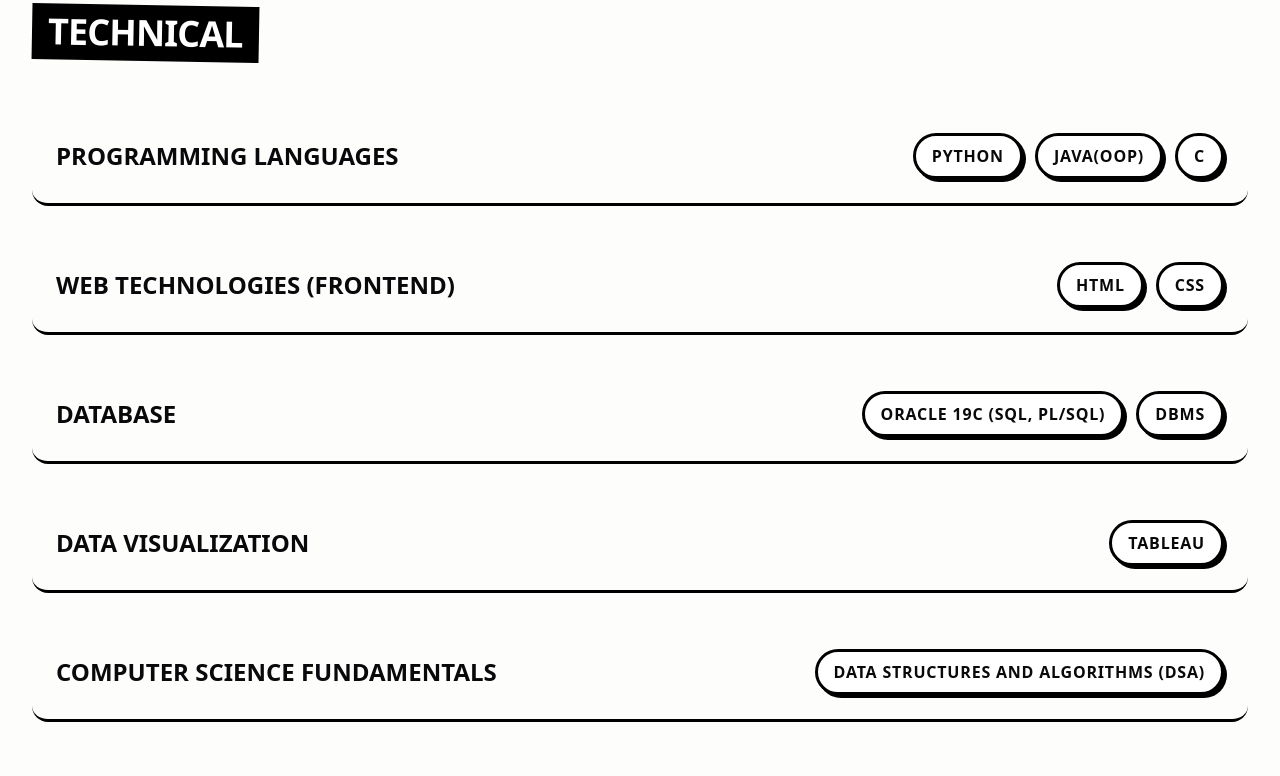
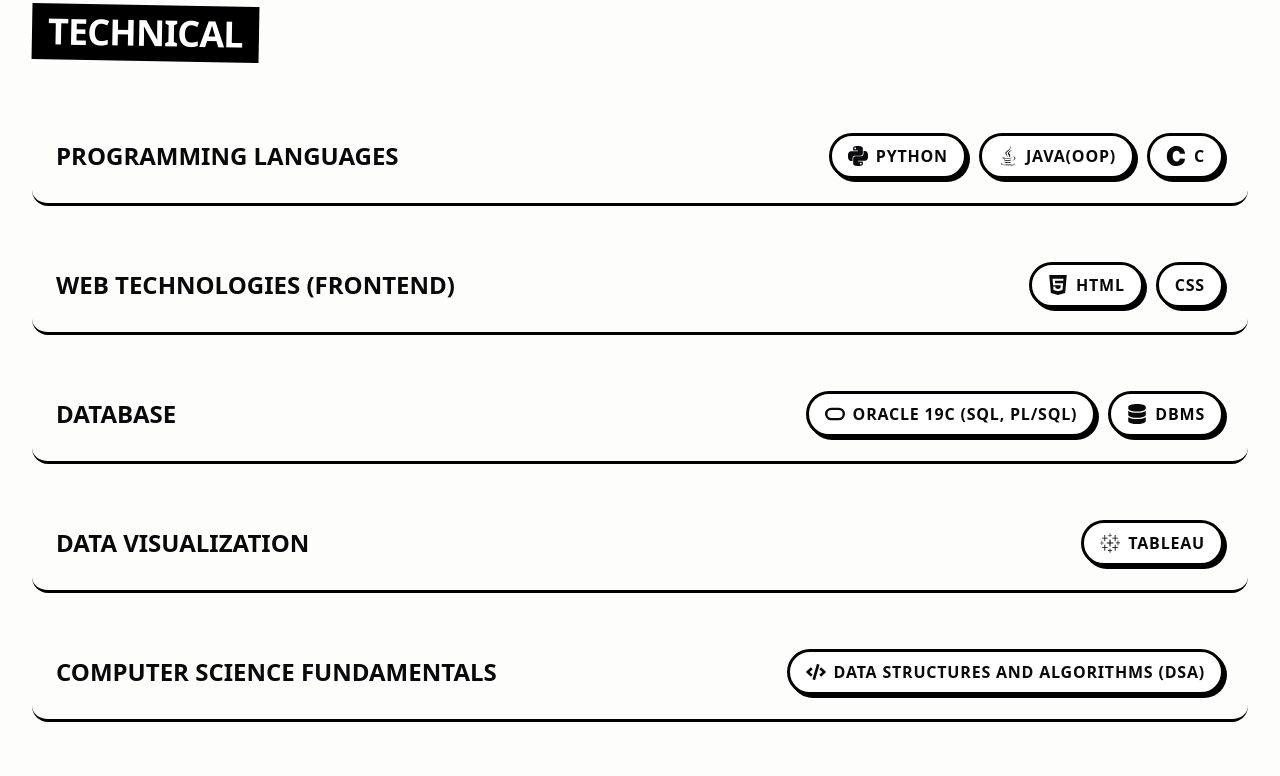
Before and after one commit to shankumar7/sportfolio, a Next.js app: page / in a window 1280 px wide. Shown: the part 2100-2876 px from the top of the page. Built offline with nearby package versions, Linux system fonts and the light colour scheme.

Commit message:
feat: integrate react-icons and update Skills component to display technology icons

```diff
--- a/package.json
+++ b/package.json
@@ -13,7 +13,8 @@
     "lucide-react": "^1.17.0",
     "next": "16.2.9",
     "react": "19.2.4",
-    "react-dom": "19.2.4"
+    "react-dom": "19.2.4",
+    "react-icons": "^5.6.0"
   },
   "devDependencies": {
     "@tailwindcss/postcss": "^4",
--- a/src/components/Skills.tsx
+++ b/src/components/Skills.tsx
@@ -1,14 +1,38 @@
 "use client";
 
 import { motion } from "framer-motion";
+import { SiPython, SiC, SiHtml5, SiCss, SiOracle, SiTableau, SiUbuntu } from "react-icons/si";
+import { FaJava, FaDatabase, FaCode } from "react-icons/fa";
 
 const technicalSkills = [
-  { category: "Programming Languages", skills: ["Python", "Java(OOP)", "C"] },
-  { category: "Web Technologies (Frontend)", skills: ["HTML", "CSS"] },
-  { category: "Database", skills: ["Oracle 19c (SQL, PL/SQL)", "DBMS"] },
-  { category: "Data Visualization", skills: ["Tableau"] },
-  { category: "Computer Science Fundamentals", skills: ["Data Structures and Algorithms (DSA)"] },
-  { category: "Operating Systems", skills: ["Ubuntu (Linux)"] },
+  { category: "Programming Languages", skills: [
+      { name: "Python", icon: SiPython },
+      { name: "Java(OOP)", icon: FaJava },
+      { name: "C", icon: SiC }
+    ]
+  },
+  { category: "Web Technologies (Frontend)", skills: [
+      { name: "HTML", icon: SiHtml5 },
+      { name: "CSS", icon: SiCss }
+    ]
+  },
+  { category: "Database", skills: [
+      { name: "Oracle 19c (SQL, PL/SQL)", icon: SiOracle },
+      { name: "DBMS", icon: FaDatabase }
+    ]
+  },
+  { category: "Data Visualization", skills: [
+      { name: "Tableau", icon: SiTableau }
+    ]
+  },
+  { category: "Computer Science Fundamentals", skills: [
+      { name: "Data Structures and Algorithms (DSA)", icon: FaCode }
+    ]
+  },
+  { category: "Operating Systems", skills: [
+      { name: "Ubuntu (Linux)", icon: SiUbuntu }
+    ]
+  },
 ];
 
 const softSkills = [
@@ -47,18 +71,22 @@
                 whileInView={{ opacity: 1, x: 0 }}
                 viewport={{ once: true, margin: "-50px" }}
                 transition={{ duration: 0.5, delay: index * 0.1 }}
-                className="flex flex-col md:flex-row md:items-center justify-between border-b-[3px] border-black pb-6 gap-4 hover:bg-[#fbbf24] transition-colors p-4 md:p-6 rounded-2xl"
+                className="flex flex-col md:flex-row md:items-center justify-between border-b-[3px] border-black pb-6 gap-4 hover:bg-[#fbbf24] transition-colors p-4 md:p-6 rounded-2xl group"
               >
                 <h4 className="font-black text-xl md:text-2xl uppercase w-full md:w-1/2">{tech.category}</h4>
                 <div className="flex flex-wrap gap-3 w-full md:w-1/2 md:justify-end">
-                  {tech.skills.map((skill, i) => (
-                    <span
-                      key={i}
-                      className="px-4 py-2 text-sm md:text-base font-bold rounded-full border-[3px] border-black uppercase tracking-wider bg-white shadow-[3px_3px_0px_0px_rgba(0,0,0,1)]"
-                    >
-                      {skill}
-                    </span>
-                  ))}
+                  {tech.skills.map((skill, i) => {
+                    const Icon = skill.icon;
+                    return (
+                      <span
+                        key={i}
+                        className="px-4 py-2 text-sm md:text-base font-bold rounded-full border-[3px] border-black uppercase tracking-wider bg-white shadow-[3px_3px_0px_0px_rgba(0,0,0,1)] flex items-center gap-2 hover:-translate-y-1 hover:shadow-[5px_5px_0px_0px_rgba(0,0,0,1)] transition-all cursor-default"
+                      >
+                        {Icon && <Icon className="w-5 h-5 shrink-0" />}
+                        {skill.name}
+                      </span>
+                    );
+                  })}
                 </div>
               </motion.div>
             ))}
```
Also changed, not shown: 1 other file (tests, documents, lock files or other folders).
